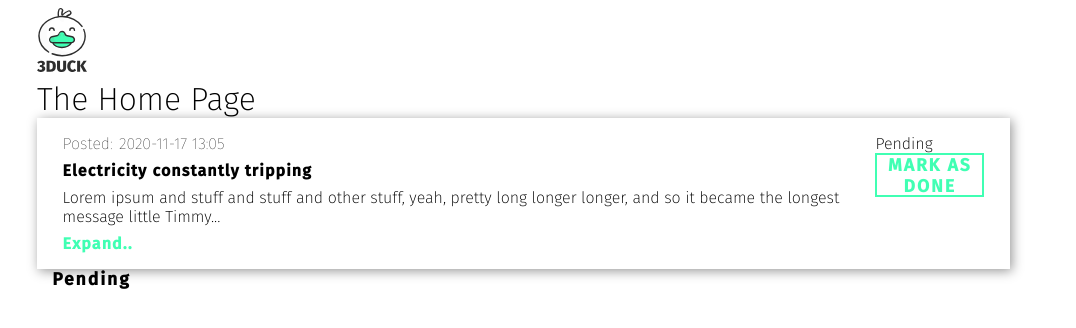
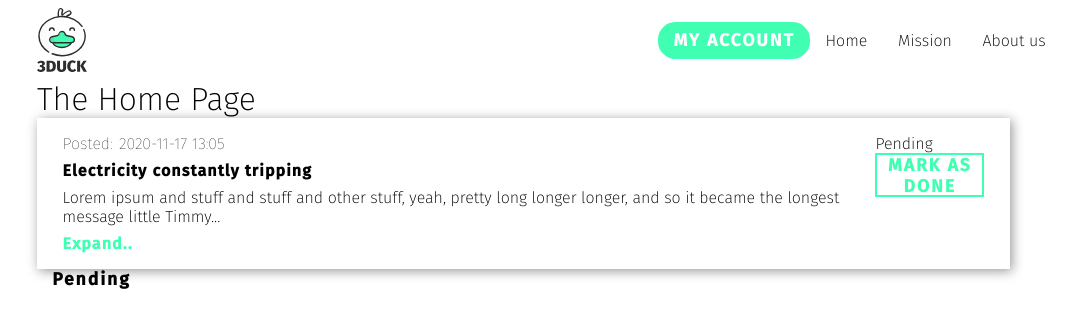
Before and after one commit to alex-robert888/UniHack-2020, a React (Create React App) app in the folder client/: page / in a window 1280 px wide. Shown: the top 328 px of the page, without its empty margins (91-1167 px from the left). Built offline with nearby package versions, Linux system fonts and the light colour scheme.

Commit message:
HeaderSection

```diff
--- a/client/src/App.js
+++ b/client/src/App.js
@@ -14,7 +14,7 @@ const App = () => {
     <UserState>
       <Router>
         <div className='App'>
-          <TheHeader />
+          <TheHeader/>
           <Switch>
             <Route path='/' exact component={TheHomePage} />
             <Route path='/auth' component={TheAuthPage} />
--- a/client/src/components/the-header/TheHeader.js
+++ b/client/src/components/the-header/TheHeader.js
@@ -1,11 +1,37 @@
 import './TheHeader.scss';
 import '../../style/classes.scss';
 import logo from '../../assets/img/logo.svg';
+import TheHeaderSection from './TheHeaderSection';
+import TheHeaderSectionLogged from './TheHeaderSectionLogged';
 
-const TheHeader = () => {
+const TheHeader = () => { // (tenant,landlord,contractor)
+
+    let isLogged = false;
+    let local_id = localStorage.getItem('local_id');
+    if(local_id){
+        isLogged = true;
+    }
+    let type = "";
+    if(local_id === ""){
+        if(local_id[0] === 't'){
+            type = 'tenant';
+        }else if(local_id[0] === 'l'){
+            type = 'landlord';
+        }else if(local_id[0] === 'c'){
+            type = 'contractor';
+        }
+    }
+
     return (
         <header className='the-header glb-page'>
             <img src={logo} alt="" className="logo" />
+            <div className="header-section">
+                { isLogged ?
+                    <TheHeaderSectionLogged type={type}/>
+                 :
+                    <TheHeaderSection />
+                }
+            </div>
         </header>
     );
 }
--- a/client/src/components/the-header/TheHeader.scss
+++ b/client/src/components/the-header/TheHeader.scss
@@ -5,8 +5,13 @@ header {
     height: $the-header-height;
     display: flex;
     align-items: center;
+    justify-content: space-between
 }
 
 .logo {
     width: 3.1rem;
 }
+
+.header-section{
+
+}
--- /dev/null
+++ b/client/src/components/the-header/TheHeaderSection.js
@@ -0,0 +1,17 @@
+import './TheHeaderSection.scss';
+import '../../style/classes.scss';
+
+const TheHeaderSection = () => {
+    return (
+        <section>
+            <nav className="">
+                <a href="#my_account" className="anchor glb-base-filled-button glb-rounded-corners">My account</a>
+                <a href="#home" className="anchor">Home</a>
+                <a href="#mission" className="anchor">Mission</a>
+                <a href="#about_us" className="anchor">About us</a>
+            </nav>
+        </section>
+    );
+}
+
+export default TheHeaderSection;
--- /dev/null
+++ b/client/src/components/the-header/TheHeaderSection.scss
@@ -0,0 +1,9 @@
+.anchor {
+    display: flex;
+    flex-direction: row;
+    padding: 1vh 1.2vw;
+    text-decoration: inherit;
+    color: inherit;
+    font-style: normal;
+    display: inline;
+}
--- /dev/null
+++ b/client/src/components/the-header/TheHeaderSectionLogged.js
@@ -0,0 +1,26 @@
+import './TheHeaderSectionLogged.scss';
+import '../../style/classes.scss';
+
+const TheHeaderSectionLogged = (props) => { // props.type: tenant,landlord or contractor
+    return (
+        <section>
+            <nav className="">
+                {props.type === "tenant" && (
+                    <a href="#log_out" className="anchor  glb-base-outlined-button glb-rounded-corners">Log out</a>
+                )}
+                {props.type === "landlord" && (
+                    <div>
+                        <a href="#new_address" className="anchor" onClick={() => {}}>New address</a>
+                        <a href="#log_out" className="anchor  glb-base-outlined-button glb-rounded-corners">Log out</a>
+                    </div>
+                )}
+                {props.type === "contractor" && (
+                    <a href="#log_out" className="anchor  glb-base-outlined-button glb-rounded-corners">Log out</a>
+                )}
+
+            </nav>
+        </section>
+    );
+}
+
+export default TheHeaderSectionLogged;
--- /dev/null
+++ b/client/src/components/the-header/TheHeaderSectionLogged.scss
@@ -0,0 +1,9 @@
+.anchor{
+    display: flex;
+    flex-direction: row;
+    padding: 1vh 1.2vw;
+    text-decoration: inherit;
+    color: inherit;
+    font-style: normal;
+    display: inline;
+}
--- a/client/src/style/classes.scss
+++ b/client/src/style/classes.scss
@@ -77,3 +77,7 @@
 .base-multipage-card-footer {
     margin-top: 2vh;
 }
+
+.glb-rounded-corners{
+    border-radius: 1em;
+}
```
